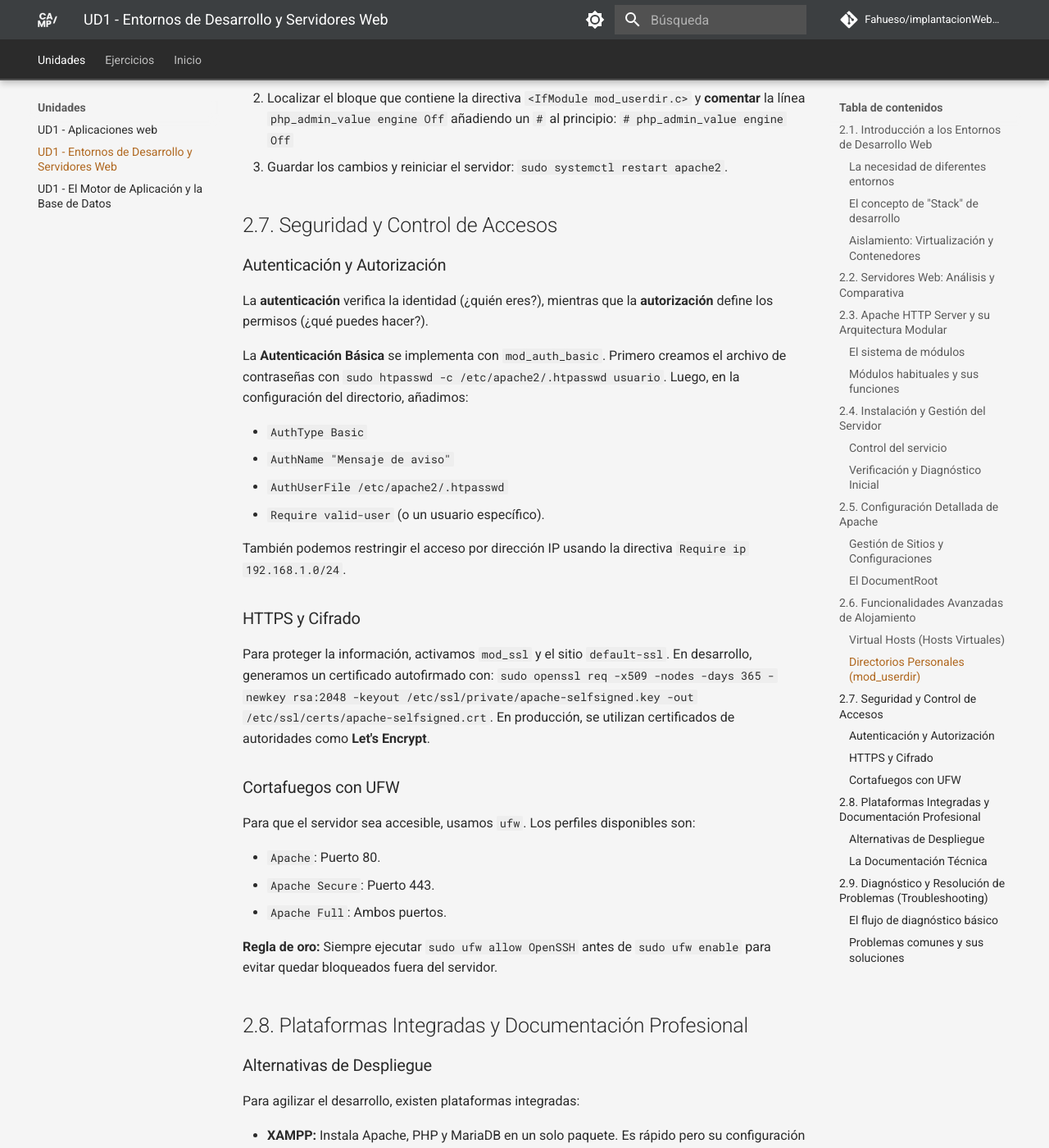
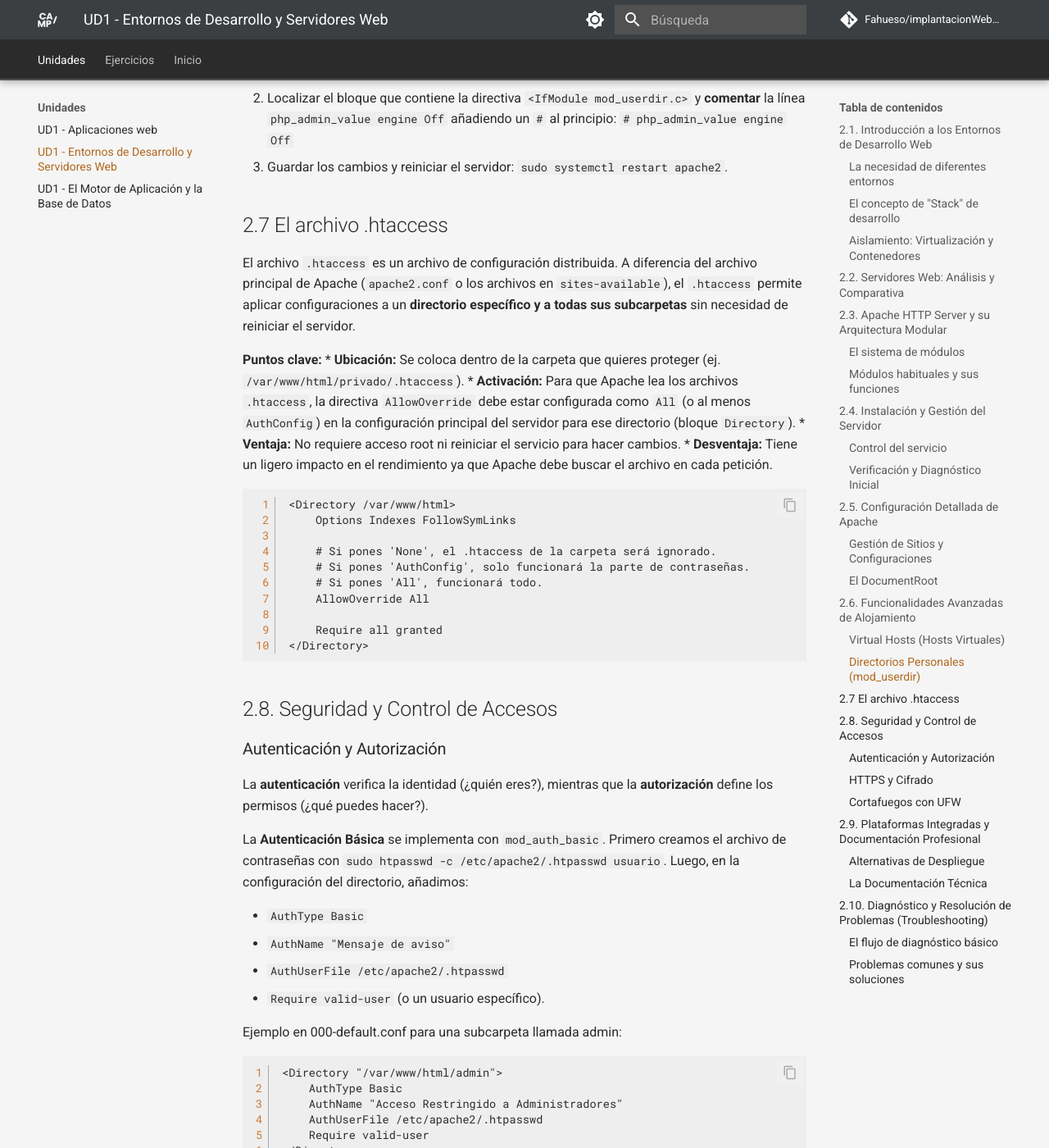
Before and after one commit to Fahueso/implantacionWebASIR, an MkDocs documentation site: the page built from docs/unidades/ud01b.md, in a window 1280 px wide and 1400 px high, scrolled down 5960 px. Shown: the whole window at 82% size. Built offline with MkDocs 1.6.1 and Material for MkDocs 9.7.7, drawn with Linux system fonts in a browser that asks for light colours; comment, search, counter and statistics services are not loaded; some of the changed text lies outside the part shown.

Commit message:
Mejoras apartado mod_auth_basuc

````diff
--- a/docs/unidades/ud01b.md
+++ b/docs/unidades/ud01b.md
@@ -126,8 +126,32 @@
 2. Localizar el bloque que contiene la directiva `<IfModule mod_userdir.c>` y **comentar** la línea `php_admin_value engine Off` añadiendo un `#` al principio: `# php_admin_value engine Off`
 3. Guardar los cambios y reiniciar el servidor: `sudo systemctl restart apache2`.
 
+## 2.7 El archivo .htaccess
 
-## 2.7. Seguridad y Control de Accesos
+El archivo `.htaccess` es un archivo de configuración distribuida. A diferencia del archivo principal de Apache (`apache2.conf` o los archivos en `sites-available`), el `.htaccess` permite aplicar configuraciones a un **directorio específico y a todas sus subcarpetas** sin necesidad de reiniciar el servidor.
+
+**Puntos clave:**
+*   **Ubicación:** Se coloca dentro de la carpeta que quieres proteger (ej. `/var/www/html/privado/.htaccess`).
+*   **Activación:** Para que Apache lea los archivos `.htaccess`, la directiva `AllowOverride` debe estar configurada como `All` (o al menos `AuthConfig`) en la configuración principal del servidor para ese directorio (bloque `Directory`).
+*   **Ventaja:** No requiere acceso root ni reiniciar el servicio para hacer cambios.
+*   **Desventaja:** Tiene un ligero impacto en el rendimiento ya que Apache debe buscar el archivo en cada petición.
+
+```text
+<Directory /var/www/html>
+    Options Indexes FollowSymLinks
+
+    # Si pones 'None', el .htaccess de la carpeta será ignorado.
+    # Si pones 'AuthConfig', solo funcionará la parte de contraseñas.
+    # Si pones 'All', funcionará todo.
+    AllowOverride All
+
+    Require all granted
+</Directory>
+
+```
+
+
+## 2.8. Seguridad y Control de Accesos
 
 ### Autenticación y Autorización
 La **autenticación** verifica la identidad (¿quién eres?), mientras que la **autorización** define los permisos (¿qué puedes hacer?).
@@ -138,6 +162,26 @@
 *   `AuthName "Mensaje de aviso"`
 *   `AuthUserFile /etc/apache2/.htpasswd`
 *   `Require valid-user` (o un usuario específico).
+
+Ejemplo en 000-default.conf para una subcarpeta llamada admin:
+```text
+<Directory "/var/www/html/admin">
+    AuthType Basic
+    AuthName "Acceso Restringido a Administradores"
+    AuthUserFile /etc/apache2/.htpasswd
+    Require valid-user
+</Directory>
+```
+
+Ejemplo en .htaccess para la misma subcarpeta. Como alternativa a la anterior sin necesidad de reiniciar.
+```text
+# Contenido del archivo .htaccess
+AuthType Basic
+AuthName "Acceso Restringido a Administradores"
+AuthUserFile /etc/apache2/.htpasswd
+Require valid-user
+```
+
 
 También podemos restringir el acceso por dirección IP usando la directiva `Require ip 192.168.1.0/24`.
 
@@ -156,7 +200,7 @@
 **Regla de oro:** Siempre ejecutar `sudo ufw allow OpenSSH` antes de `sudo ufw enable` para evitar quedar bloqueados fuera del servidor.
 
 
-## 2.8. Plataformas Integradas y Documentación Profesional
+## 2.9. Plataformas Integradas y Documentación Profesional
 
 ### Alternativas de Despliegue
 Para agilizar el desarrollo, existen plataformas integradas:
@@ -168,7 +212,7 @@
 Documentar es un criterio de evaluación obligatorio. Una documentación profesional debe permitir que cualquier técnico reproduzca el sistema. Debe seguir una estructura: **Objetivo, Entorno, Procedimiento, Configuración, Comprobación e Incidencias**.
 
 
-## 2.9. Diagnóstico y Resolución de Problemas (Troubleshooting)
+## 2.10. Diagnóstico y Resolución de Problemas (Troubleshooting)
 
 Cuando un servidor web no responde o no muestra el contenido esperado, es fundamental seguir un proceso de descarte lógico para localizar el fallo.
 
````
